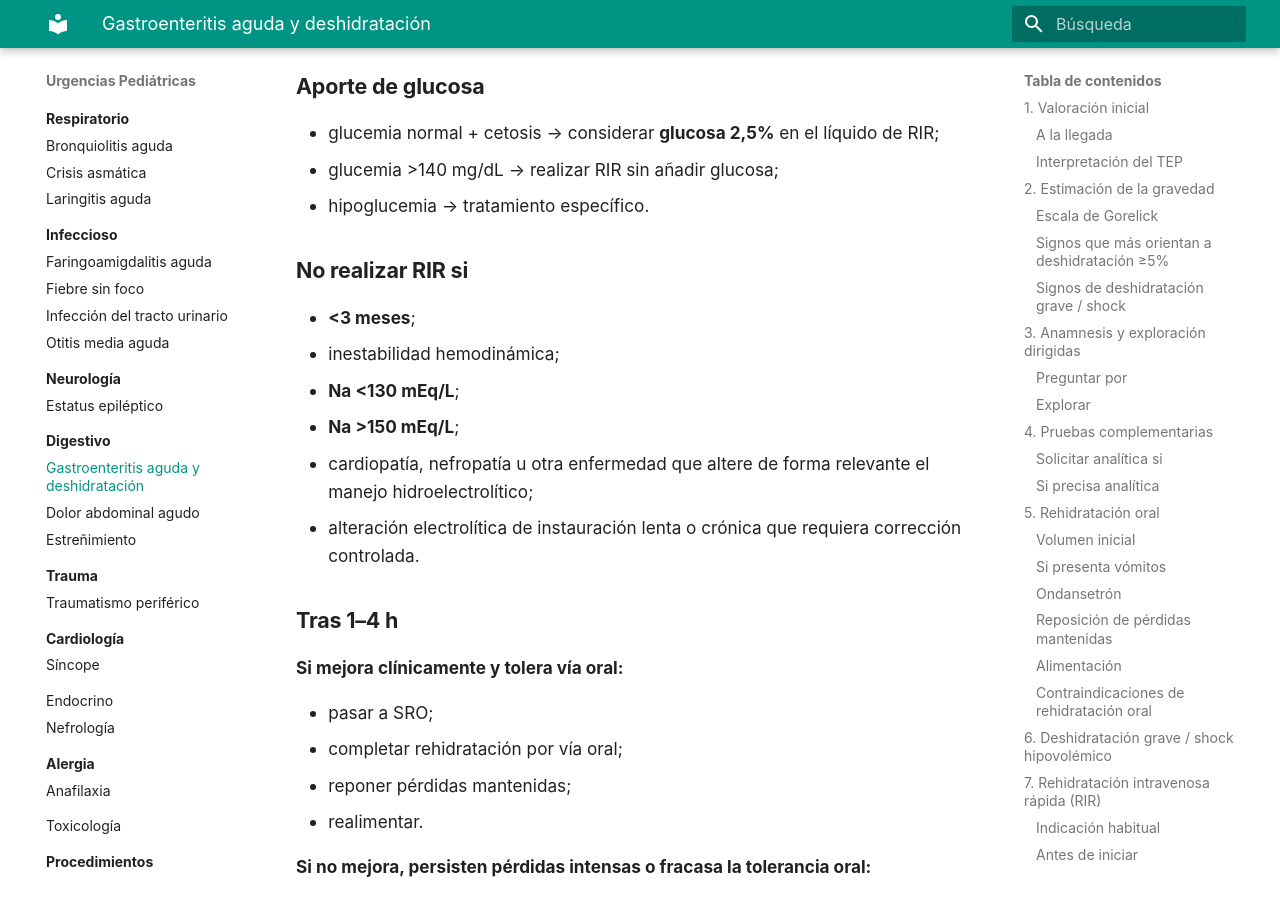
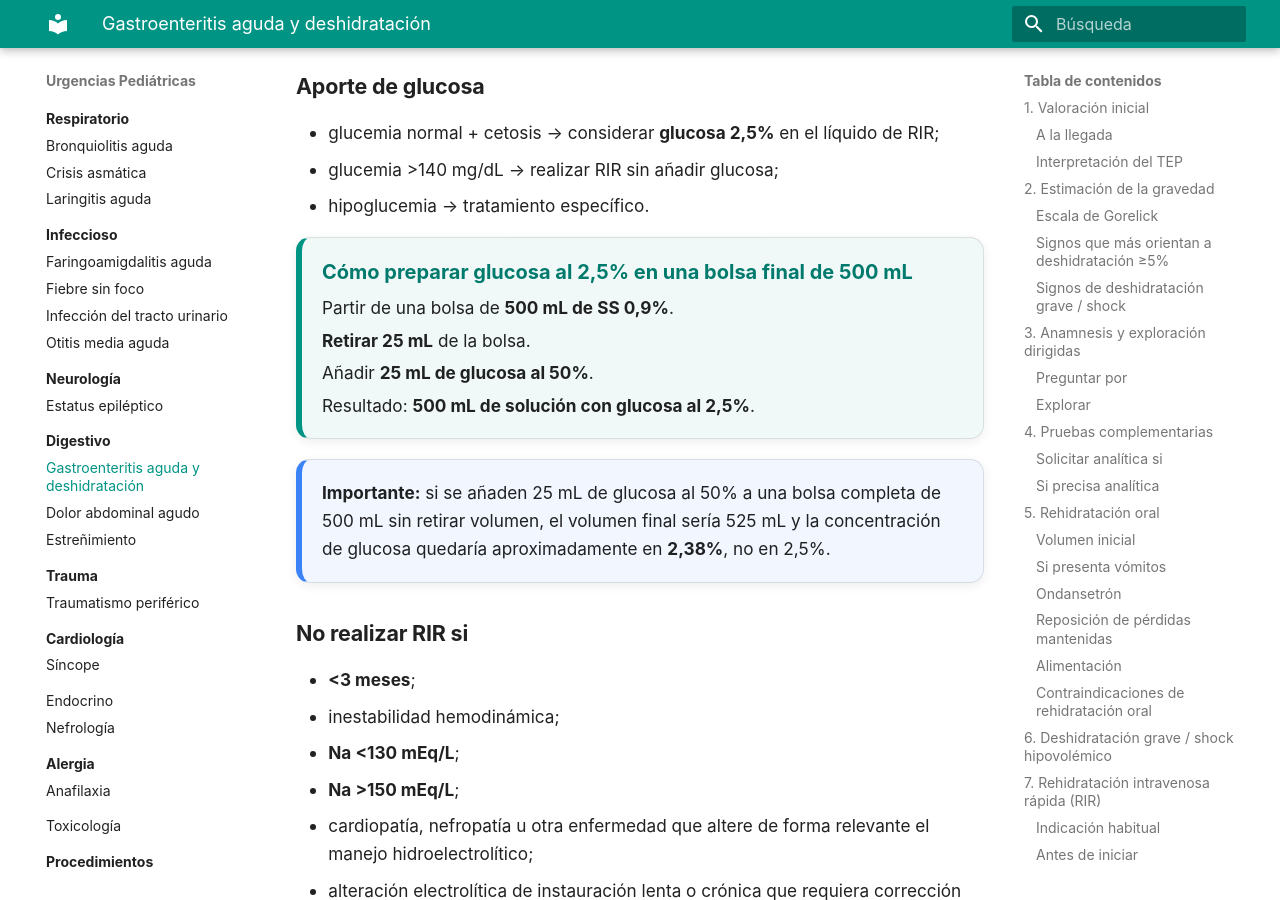
Before and after one commit to gonzaloares/urgencias-pediatricas, an MkDocs documentation site: the page built from docs/digestivo/gastroenteritis-aguda-deshidratacion.md, in a window 1280 px wide and 900 px high, scrolled down 8637 px. Built offline with MkDocs 1.6.1 and Material for MkDocs 9.7.7, drawn with Linux system fonts in a browser that asks for light colours.

Commit message:
Aclara preparación de glucosa al 2,5%

```diff
--- a/docs/digestivo/gastroenteritis-aguda-deshidratacion.md
+++ b/docs/digestivo/gastroenteritis-aguda-deshidratacion.md
@@ -294,6 +294,18 @@ Una vez recuperada la estabilidad hemodinámica, reevaluar déficit, natremia y
 - glucemia >140 mg/dL → realizar RIR sin añadir glucosa;
 - hipoglucemia → tratamiento específico.
 
+<div class="dose-card">
+  <strong>Cómo preparar glucosa al 2,5% en una bolsa final de 500 mL</strong>
+  <span>Partir de una bolsa de <b>500 mL de SS 0,9%</b>.</span>
+  <span><b>Retirar 25 mL</b> de la bolsa.</span>
+  <span>Añadir <b>25 mL de glucosa al 50%</b>.</span>
+  <span>Resultado: <b>500 mL de solución con glucosa al 2,5%</b>.</span>
+</div>
+
+<div class="clinical-card clinical-card-note">
+  <strong>Importante:</strong> si se añaden 25 mL de glucosa al 50% a una bolsa completa de 500 mL sin retirar volumen, el volumen final sería 525 mL y la concentración de glucosa quedaría aproximadamente en <strong>2,38%</strong>, no en 2,5%.
+</div>
+
 ### No realizar RIR si
 
 - **<3 meses**;
```
